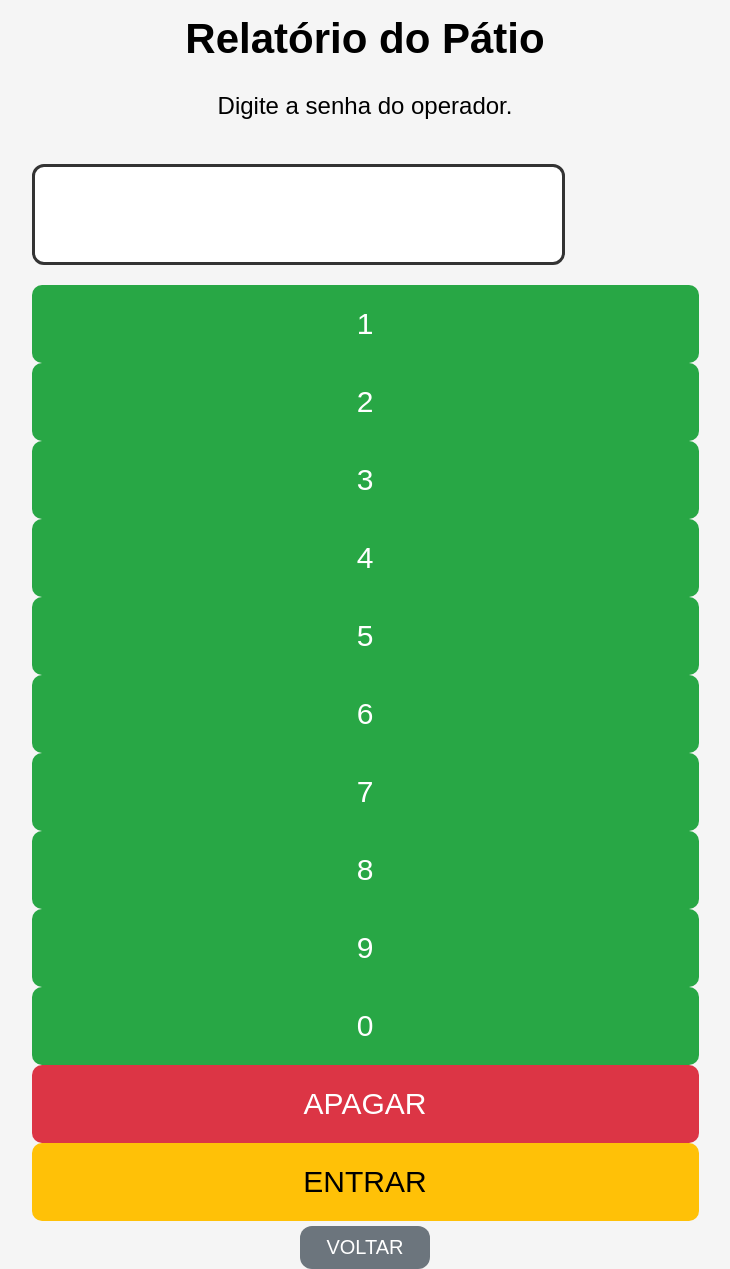
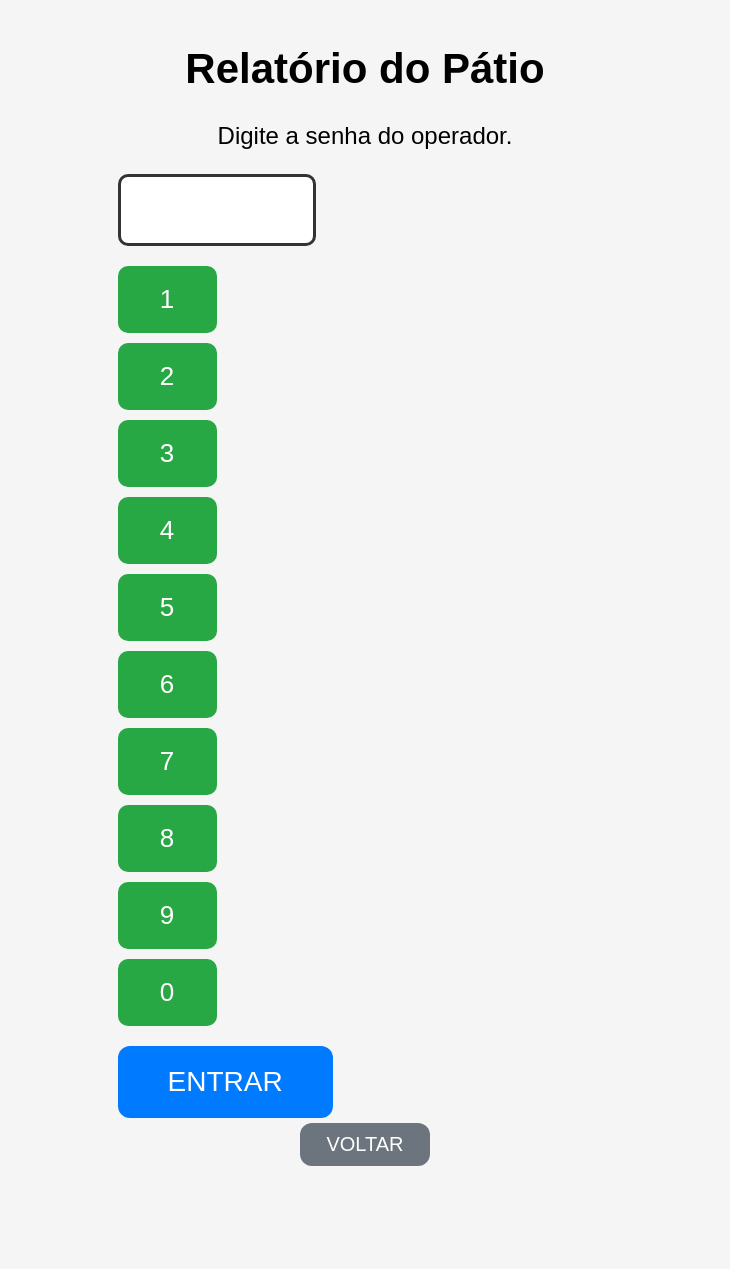
Before and after one commit to PedroMoeziaJr/programa_prime_park, a Flask app: page /admin in a window 1280 px wide. Shown: the whole page, without its empty margins (275-1005 px from the left). After the commit the page ends 1166 px from the top, so only its background shows below. Run offline with Flask 3, Linux system fonts and the light colour scheme.

Commit message:
Update admin_login.html

```diff
--- a/templates/admin_login.html
+++ b/templates/admin_login.html
@@ -5,7 +5,7 @@
     <meta charset="utf-8">
 </head>
 <body>
-    <div class="screen">
+    <div class="screen admin-screen">
         <h1>Relatório do Pátio</h1>
         <p>Digite a senha do operador.</p>
 
@@ -13,31 +13,23 @@
             <p class="erro">{{ erro }}</p>
         {% endif %}
 
-        <form method="POST" action="/admin_login" id="form-admin">
-            <input type="password" name="senha" id="senha" maxlength="8" readonly class="placa-input">
+        <form method="POST" action="/admin_login">
+            <input type="password" name="senha" id="senha" maxlength="8" readonly class="password-input">
 
-            <div class="keyboard">
-                <div class="keyboard-row">
-                    <button type="button" class="key key-number">1</button>
-                    <button type="button" class="key key-number">2</button>
-                    <button type="button" class="key key-number">3</button>
-                </div>
-                <div class="keyboard-row">
-                    <button type="button" class="key key-number">4</button>
-                    <button type="button" class="key key-number">5</button>
-                    <button type="button" class="key key-number">6</button>
-                </div>
-                <div class="keyboard-row">
-                    <button type="button" class="key key-number">7</button>
-                    <button type="button" class="key key-number">8</button>
-                    <button type="button" class="key key-number">9</button>
-                </div>
-                <div class="keyboard-row">
-                    <button type="button" class="key key-number">0</button>
-                    <button type="button" class="key key-action" id="backspace">APAGAR</button>
-                    <button type="submit" class="key key-confirm">ENTRAR</button>
-                </div>
+            <div class="password-keyboard">
+                <button type="button" class="password-key">1</button>
+                <button type="button" class="password-key">2</button>
+                <button type="button" class="password-key">3</button>
+                <button type="button" class="password-key">4</button>
+                <button type="button" class="password-key">5</button>
+                <button type="button" class="password-key">6</button>
+                <button type="button" class="password-key">7</button>
+                <button type="button" class="password-key">8</button>
+                <button type="button" class="password-key">9</button>
+                <button type="button" class="password-key">0</button>
             </div>
+
+            <button type="submit" class="btn-main" style="margin-top:20px;">ENTRAR</button>
         </form>
 
         <a href="/"><button class="btn-back">VOLTAR</button></a>
@@ -45,8 +37,7 @@
 
     <script>
         let input = document.getElementById("senha");
-        const keys = document.querySelectorAll(".key-number");
-        const backspace = document.getElementById("backspace");
+        const keys = document.querySelectorAll(".password-key");
 
         keys.forEach(k => {
             k.addEventListener("click", () => {
@@ -56,10 +47,6 @@
             });
         });
 
-        backspace.addEventListener("click", () => {
-            input.value = input.value.slice(0, -1);
-        });
-
         setTimeout(() => {
             window.location.href = "/";
         }, 30000);
```
